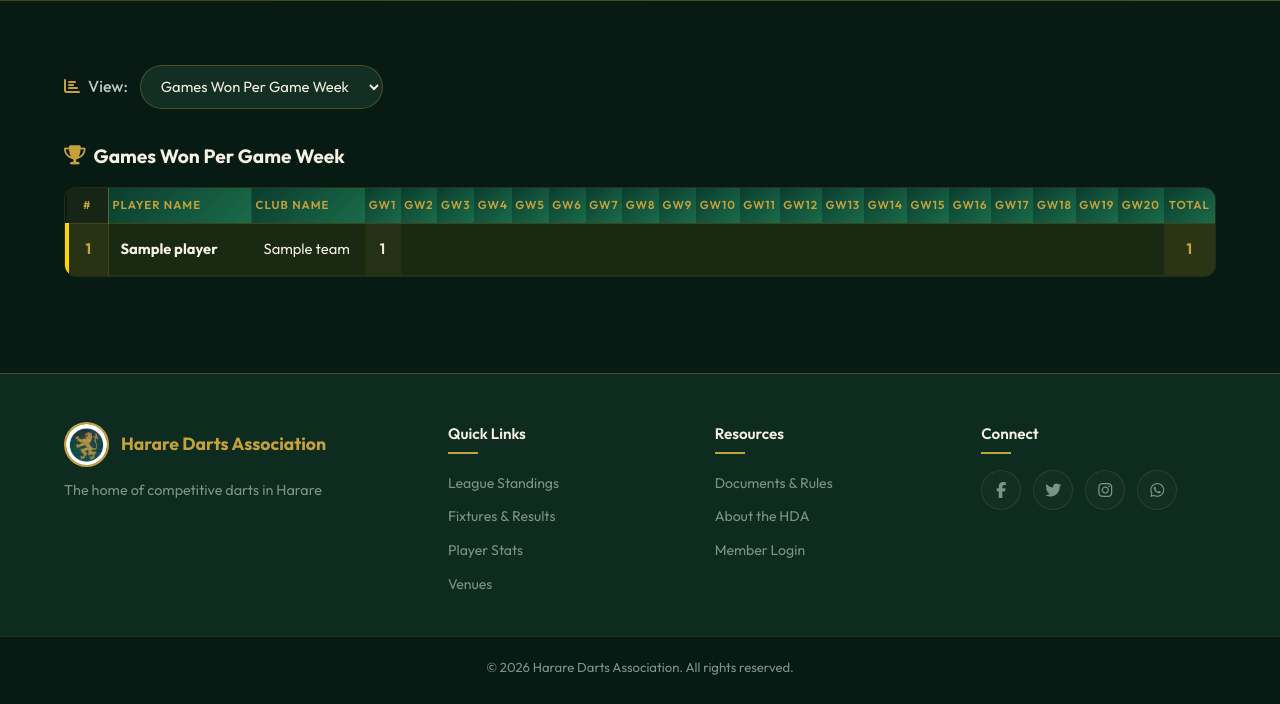
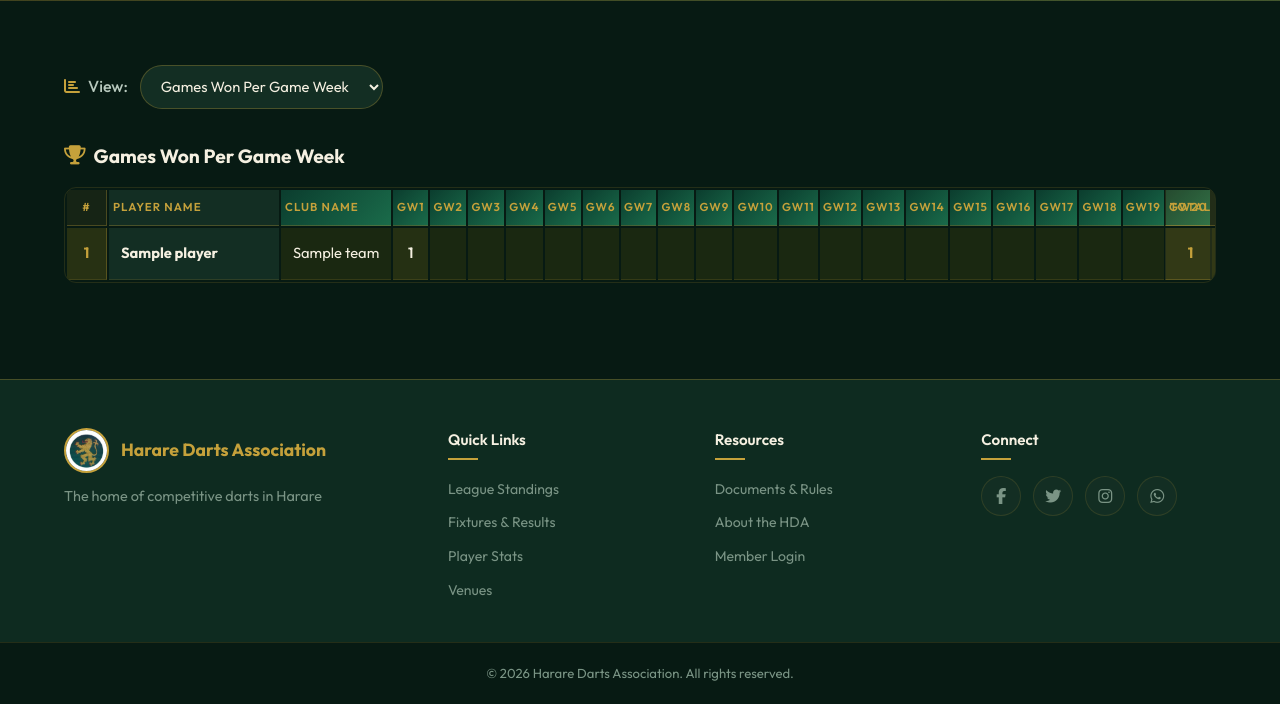
Before and after one commit to MASIMBAHOVOVO/Harare-Darts-Association, a Flask app: page /player-stats in a window 1280 px wide. Shown: the part 243-947 px from the top of the page. Before the commit the page ends 918 px from the top, so only its background shows below. Run offline with Flask 3, Linux system fonts and the light colour scheme; tables that the repository leaves empty hold one stand-in row (values such as "Sample post").

Commit message:
Make player stats row number/name/total sticky on horizontal scroll

```diff
--- a/static/css/style.css
+++ b/static/css/style.css
@@ -2797,6 +2797,38 @@ code {
     color: var(--accent-gold);
 }
 
+.wof-table {
+    border-collapse: separate;
+}
+
+.wof-table thead th,
+.wof-table tbody td {
+    white-space: nowrap;
+}
+
+.wof-table .row-number-col,
+.wof-table .wof-name-col,
+.wof-table .total-col {
+    position: sticky;
+    z-index: 2;
+    background: var(--dark-card);
+}
+
+.wof-table .row-number-col {
+    left: 0;
+}
+
+.wof-table .wof-name-col {
+    left: 42px;
+    min-width: 170px;
+}
+
+.wof-table .total-col {
+    right: 0;
+    text-align: center;
+    background: rgba(197, 161, 59, 0.14);
+}
+
 /* ---------- Horizontal Scroll Wrapper ---------- */
 .horizontal-scroll-wrapper {
     overflow-x: auto;
```
